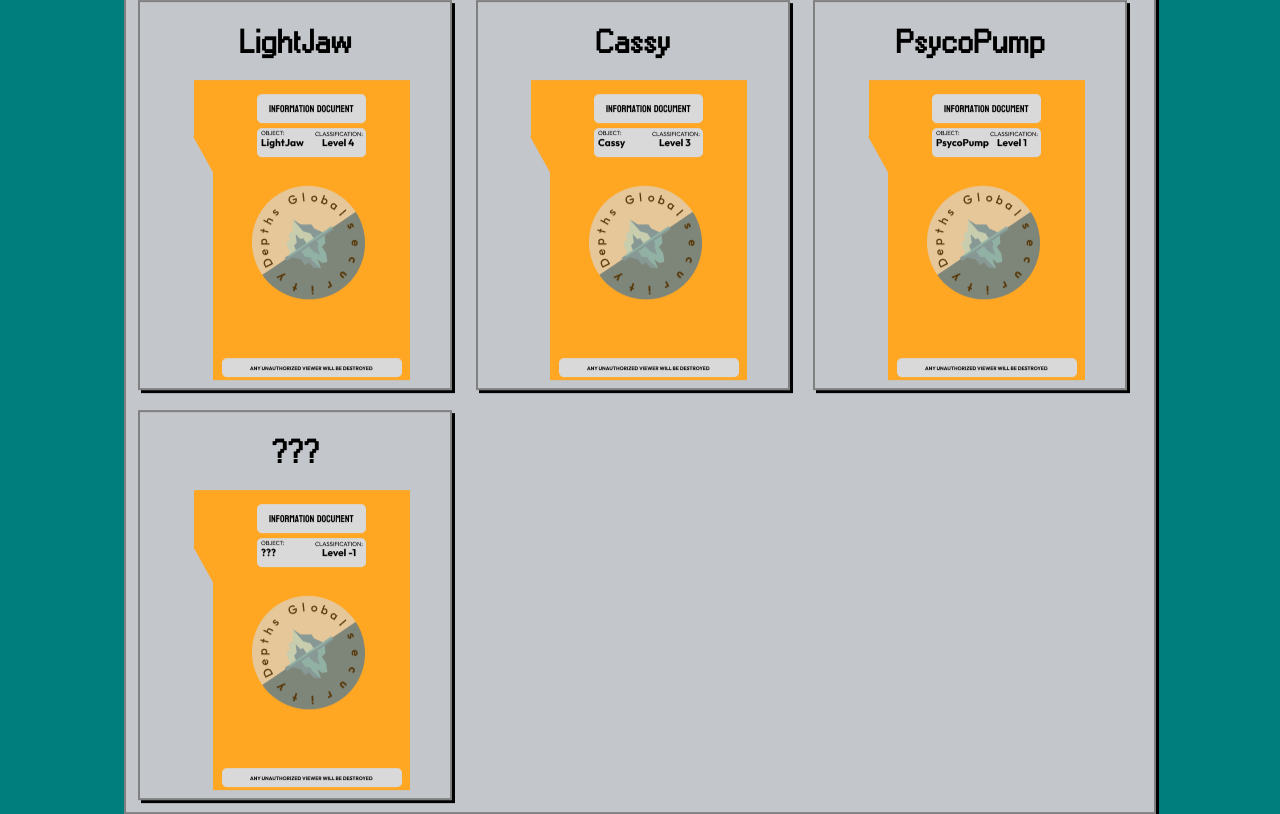
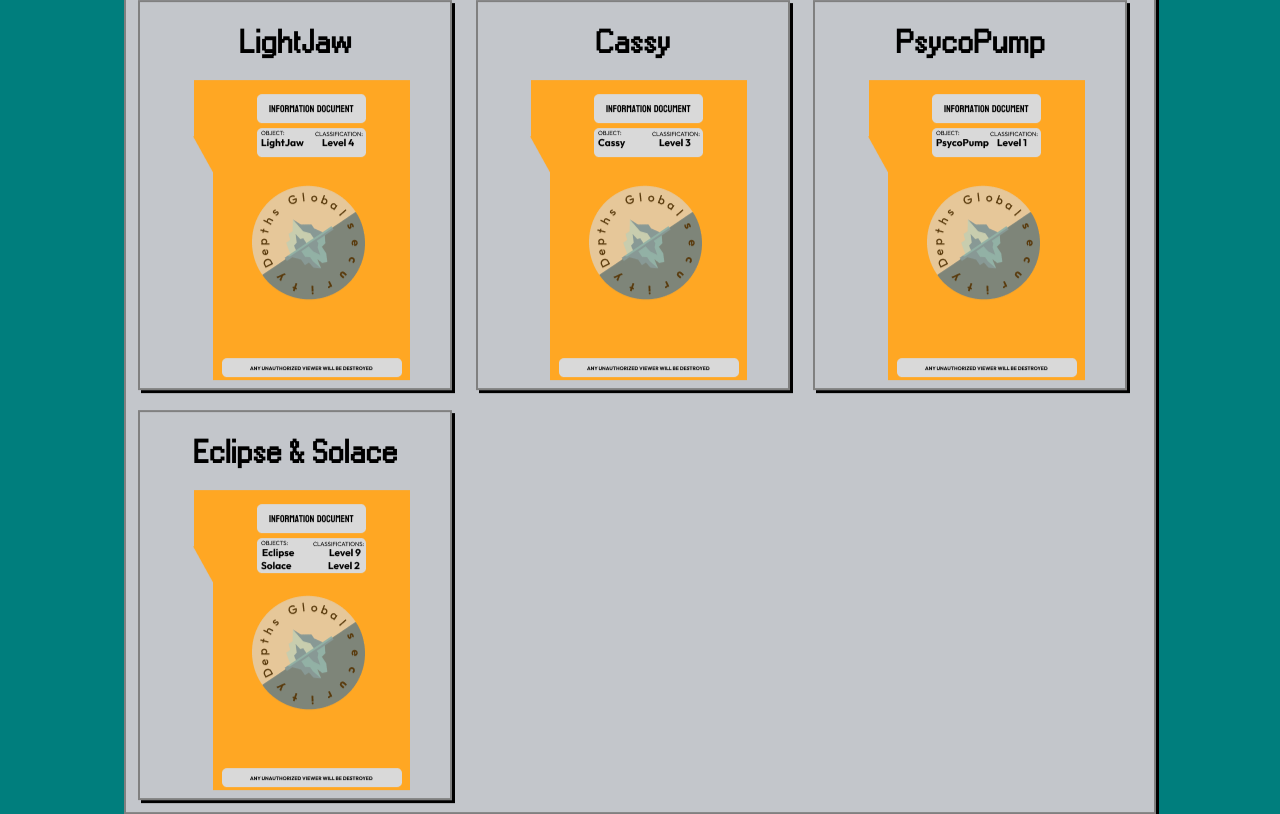
Before and after one commit to KailUser/Syirezz-site, a plain HTML site: page gallery_ocs/index.html in a window 1280 px wide. Drawn offline with Linux system fonts and the light colour scheme.

Commit message:
New OC's

```diff
--- a/gallery_ocs/index.html
+++ b/gallery_ocs/index.html
@@ -22,8 +22,8 @@
             <img src="/assets/ocs/PsycoPump_preview.png" alt="OC">
         </div>
         <div class="gallery-item">
-            <h1>???</h1>
-            <img src="/assets/ocs/nothing_preview.png" alt="OC">
+            <h1>Eclipse & Solace</h1>
+            <img src="/assets/ocs/ES_preview.png" alt="OC">
         </div>
     </div>
 
```
Also changed, not shown: assets/ocs/Cassy_doc.png, assets/ocs/ES_doc.png (added), assets/ocs/ES_preview.png (added), assets/ocs/LightJaw_doc.png, assets/ocs/PsycoPump_doc.png, assets/ocs/nothing_preview.png (deleted).
